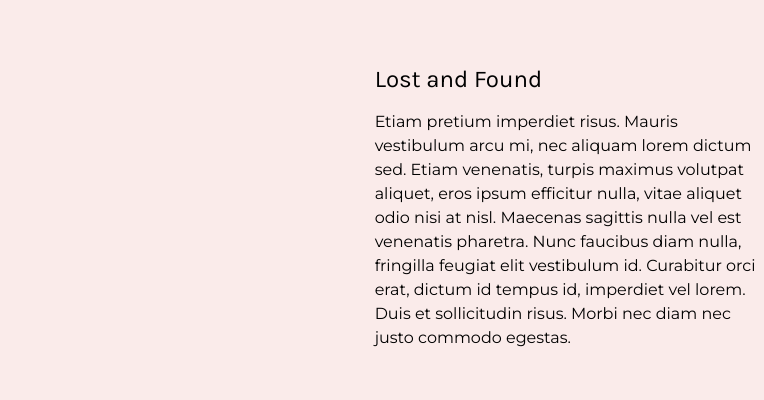
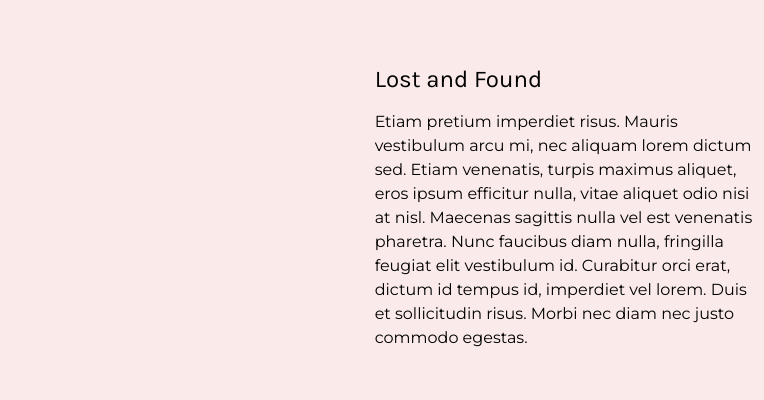
Before and after one commit to louiseka/Aria-Oslo-V1, a plain HTML site: page index.html in a window 1280 px wide. Shown: the part 396-796 px from the top of the page, 516-1280 px from the left. Drawn offline with Linux system fonts and the light colour scheme.

Commit message:
Text change

```diff
--- a/index.html
+++ b/index.html
@@ -33,7 +33,7 @@
 
       <h2> Lost and Found</h2>
       <p>Etiam pretium imperdiet risus. Mauris vestibulum arcu mi, nec aliquam lorem dictum sed. Etiam venenatis, turpis
-        maximus volutpat aliquet, eros ipsum efficitur nulla, vitae aliquet odio nisi at nisl. Maecenas sagittis nulla
+        maximus aliquet, eros ipsum efficitur nulla, vitae aliquet odio nisi at nisl. Maecenas sagittis nulla
         vel est venenatis pharetra. Nunc faucibus diam nulla, fringilla feugiat elit vestibulum id. Curabitur orci erat,
         dictum id tempus id, imperdiet vel lorem. Duis et sollicitudin risus. Morbi nec diam nec justo commodo egestas.
       </p>
```
